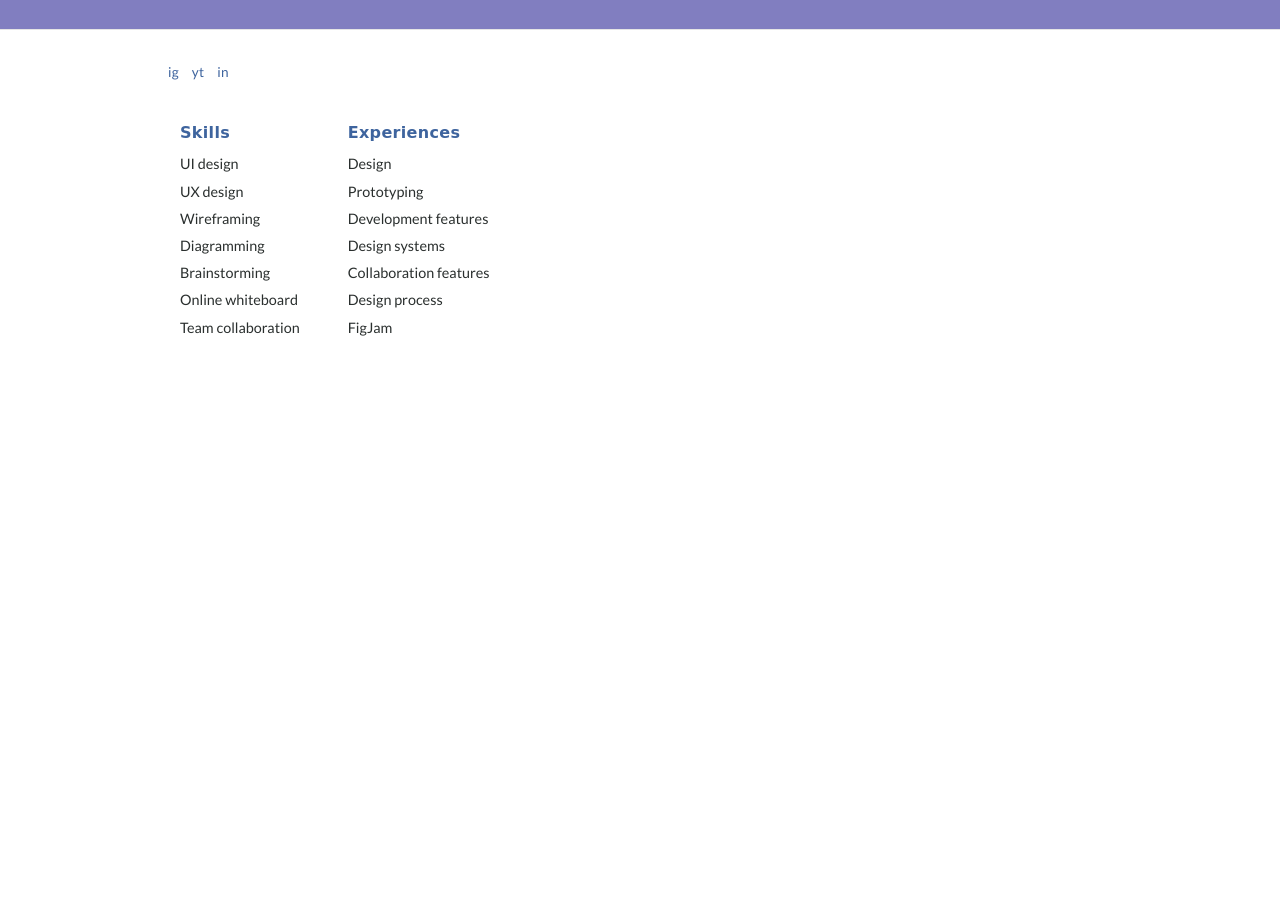
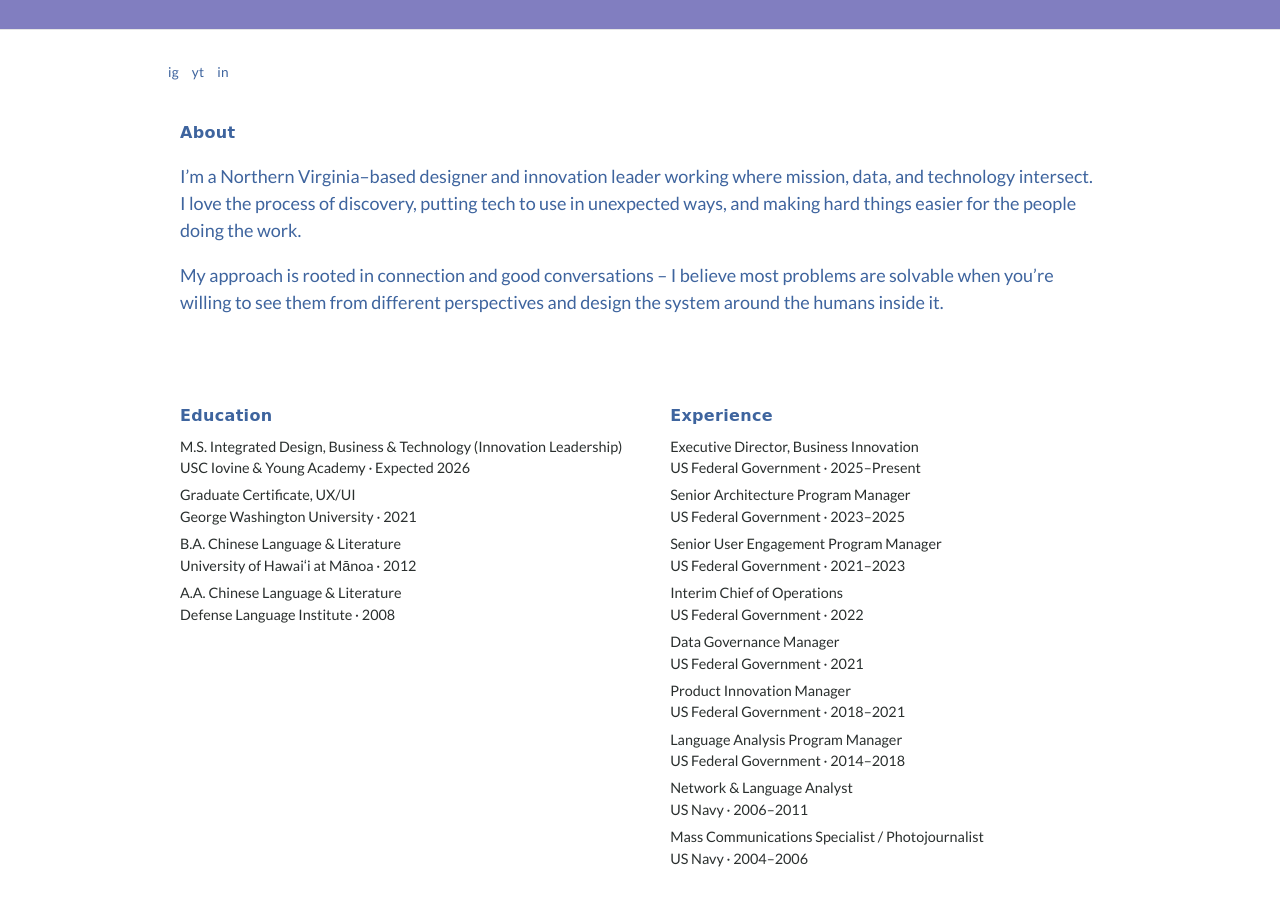
Before and after one commit to louloubean/Portfolio-Refresh, a plain HTML site: page index.html in a window 1280 px wide. Shown: the part 1881-2784 px from the top of the page. Before the commit the page ends 2273 px from the top, so only its background shows below. Drawn offline with nearby package versions, Linux system fonts and the light colour scheme; a script that the page names is missing; a web font is replaced by a local one.

Commit message:
Update index.html

```diff
--- a/index.html
+++ b/index.html
@@ -166,31 +166,88 @@
         </div>
     </div>
     <div class="container footer-cols">
+  <!-- About -->
   <div>
-            <h4>Skills</h4>
+    <h4>About</h4>
+    <p>
+      I’m a Northern Virginia–based designer and innovation leader working where
+      mission, data, and technology intersect. I love the process of discovery,
+      putting tech to use in unexpected ways, and making hard things easier for
+      the people doing the work.
+    </p>
+    <p>
+      My approach is rooted in connection and good conversations – I believe most
+      problems are solvable when you’re willing to see them from different
+      perspectives and design the system around the humans inside it.
+    </p>
+  </div>
+
+  <!-- Education -->
+  <div>
+    <h4>Education</h4>
     <ul>
-                <li>UI design</li>
-                <li>UX design</li>
-                <li>Wireframing</li>
-                <li>Diagramming</li>
-                <li>Brainstorming</li>
-                <li>Online whiteboard</li>
-                <li>Team collaboration</li>
+      <li>
+        M.S. Integrated Design, Business &amp; Technology (Innovation Leadership)<br>
+        <span>USC Iovine &amp; Young Academy · Expected 2026</span>
+      </li>
+      <li>
+        Graduate Certificate, UX/UI<br>
+        <span>George Washington University · 2021</span>
+      </li>
+      <li>
+        B.A. Chinese Language &amp; Literature<br>
+        <span>University of Hawaiʻi at Mānoa · 2012</span>
+      </li>
+      <li>
+        A.A. Chinese Language &amp; Literature<br>
+        <span>Defense Language Institute · 2008</span>
+      </li>
     </ul>
   </div>
+
+  <!-- Experience -->
   <div>
-            <h4>Experiences</h4>
+    <h4>Experience</h4>
     <ul>
-                <li>Design</li>
-                <li>Prototyping</li>
-                <li>Development features</li>
-                <li>Design systems</li>
-                <li>Collaboration features</li>
-                <li>Design process</li>
-                <li>FigJam</li>
+      <li>
+        Executive Director, Business Innovation<br>
+        <span>US Federal Government · 2025–Present</span>
+      </li>
+      <li>
+        Senior Architecture Program Manager<br>
+        <span>US Federal Government · 2023–2025</span>
+      </li>
+      <li>
+        Senior User Engagement Program Manager<br>
+        <span>US Federal Government · 2021–2023</span>
+      </li>
+      <li>
+        Interim Chief of Operations<br>
+        <span>US Federal Government · 2022</span>
+      </li>
+      <li>
+        Data Governance Manager<br>
+        <span>US Federal Government · 2021</span>
+      </li>
+      <li>
+        Product Innovation Manager<br>
+        <span>US Federal Government · 2018–2021</span>
+      </li>
+      <li>
+        Language Analysis Program Manager<br>
+        <span>US Federal Government · 2014–2018</span>
+      </li>
+      <li>
+        Network &amp; Language Analyst<br>
+        <span>US Navy · 2006–2011</span>
+      </li>
+      <li>
+        Mass Communications Specialist / Photojournalist<br>
+        <span>US Navy · 2004–2006</span>
+      </li>
     </ul>
   </div>
-    </div>
+
 </footer>
 
 <script src="https://ajax.googleapis.com/ajax/libs/jquery/3.4.1/jquery.min.js"></script>
```
Lines whose indentation alone changed are shown as unchanged.
